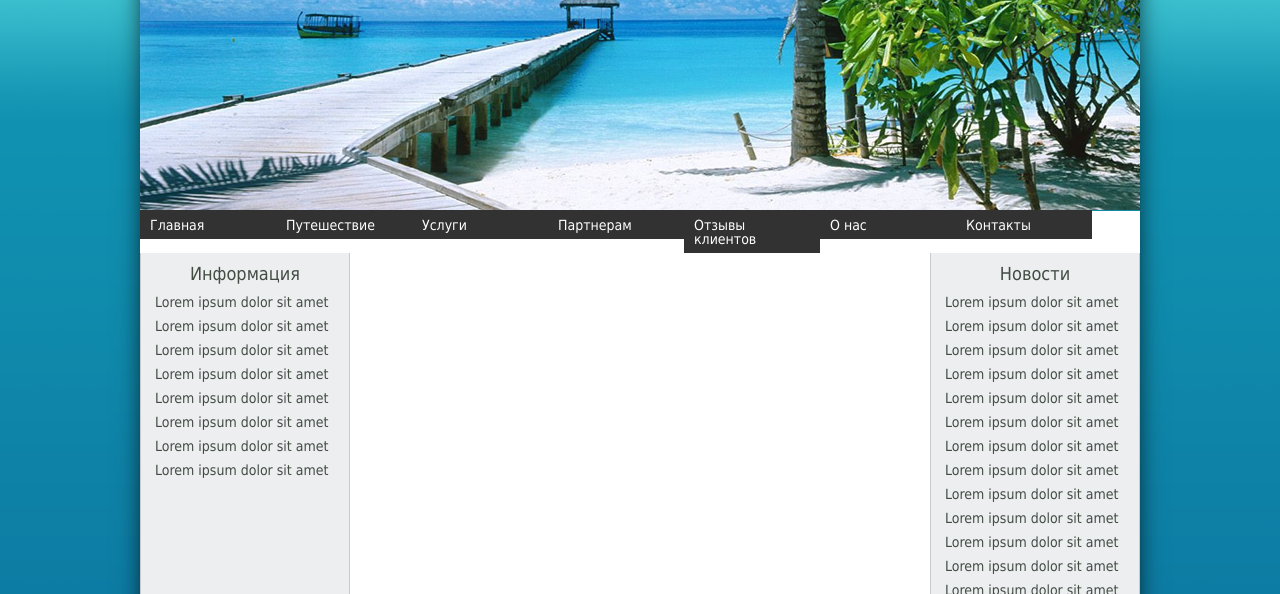
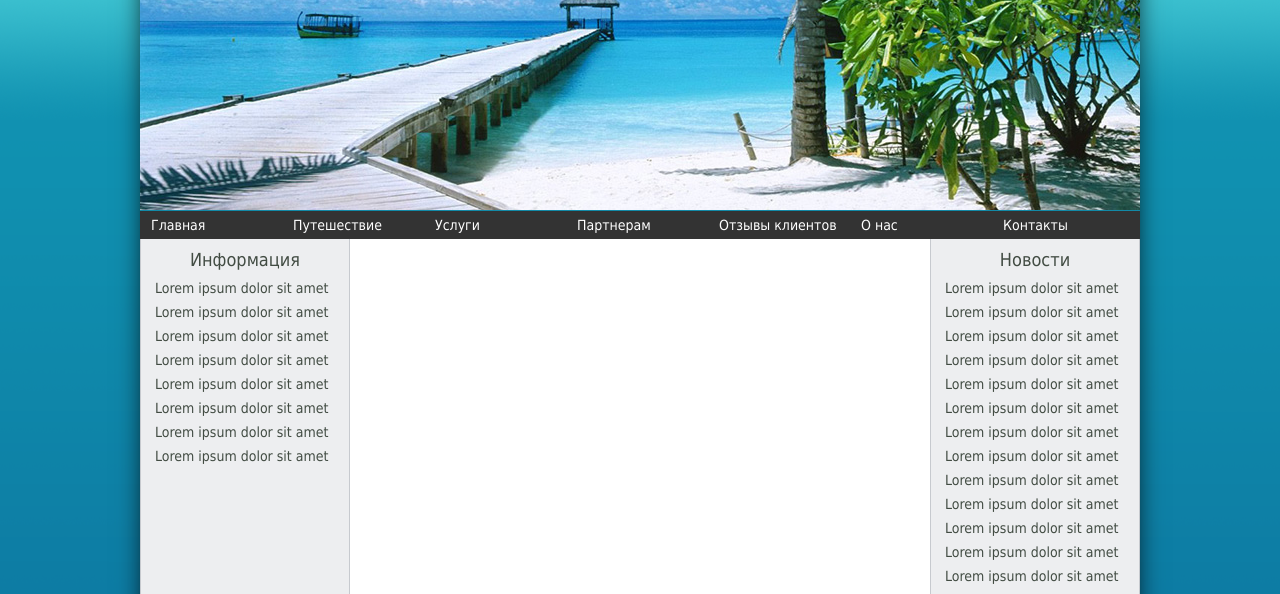
Before and after one commit to romased/homework.4.io, a plain HTML site: page index.html in a window 1280 px wide. Shown: the part 203-797 px from the top of the page. Drawn offline with Linux system fonts and the light colour scheme.

Commit message:
final commit

```diff
--- a/css/style.css
+++ b/css/style.css
@@ -123,6 +123,9 @@ body {
   }
 
 /*MENU*/
+.navigation {
+  background-color: #333333;
+}
 
 ul.menu:after {
     display: block;
@@ -138,26 +141,24 @@ ul.menu > li {
 
 ul.menu > li > a {
     display: block;
-    padding: 8px 10px 7px 10px;
+    padding: 8px 11px 7px 11px;
     color: white;
-    width: 116px;
+    width: 120px;
     font-size: 14px;
     text-align: left;
-    background-color: #323232;
     text-decoration: none;
 }
 
 ul.menu > li > a:hover {
-    background-color: #323232;
+    background-color: #333333;
 }
 
 ul.submenu {
     display: none;
     position: absolute;
-    width: 136px;
-    top: 29px;
-    left: 0;
-    background-color: #323232;
+    width: 142px;
+    top: 28px;
+    background-color: #333333;
 }
 
 ul.submenu > li {
@@ -168,7 +169,6 @@ ul.submenu > li > a {
     display: block;
     padding: 5px 0 5px 10px;
     color: white;
-    background-color: #323232;
     font-size: 14px;
     text-decoration: none;
 }
@@ -229,7 +229,12 @@ ul.menu > li:hover > ul.submenu {
   text-align: left;
   text-decoration: none;
 }
-
+/*FOOTER*/
+.footer {
+  height: 31px;
+  margin-top: 10px;
+  padding-top: 10px;
+}
 .copyright {
   font-size: 12px;
   color: #ffffff;
--- a/index.html
+++ b/index.html
@@ -117,7 +117,7 @@
             </div>
         </div>
         <!-- FOOTER -->
-        <div class="footer copyright">
+        <div class="footer copyright clearfix">
             Copyright(C) asia-holidays.com. 2010
         </div>
     </div>
```
